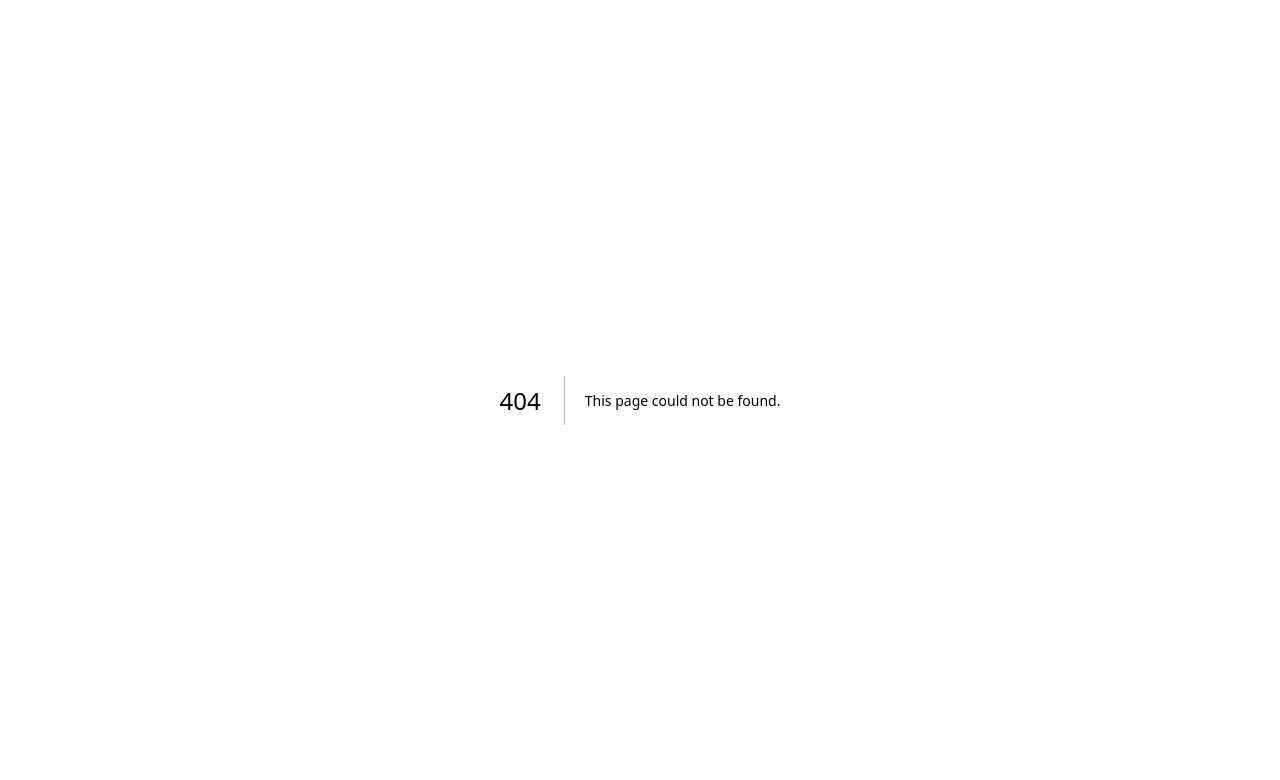
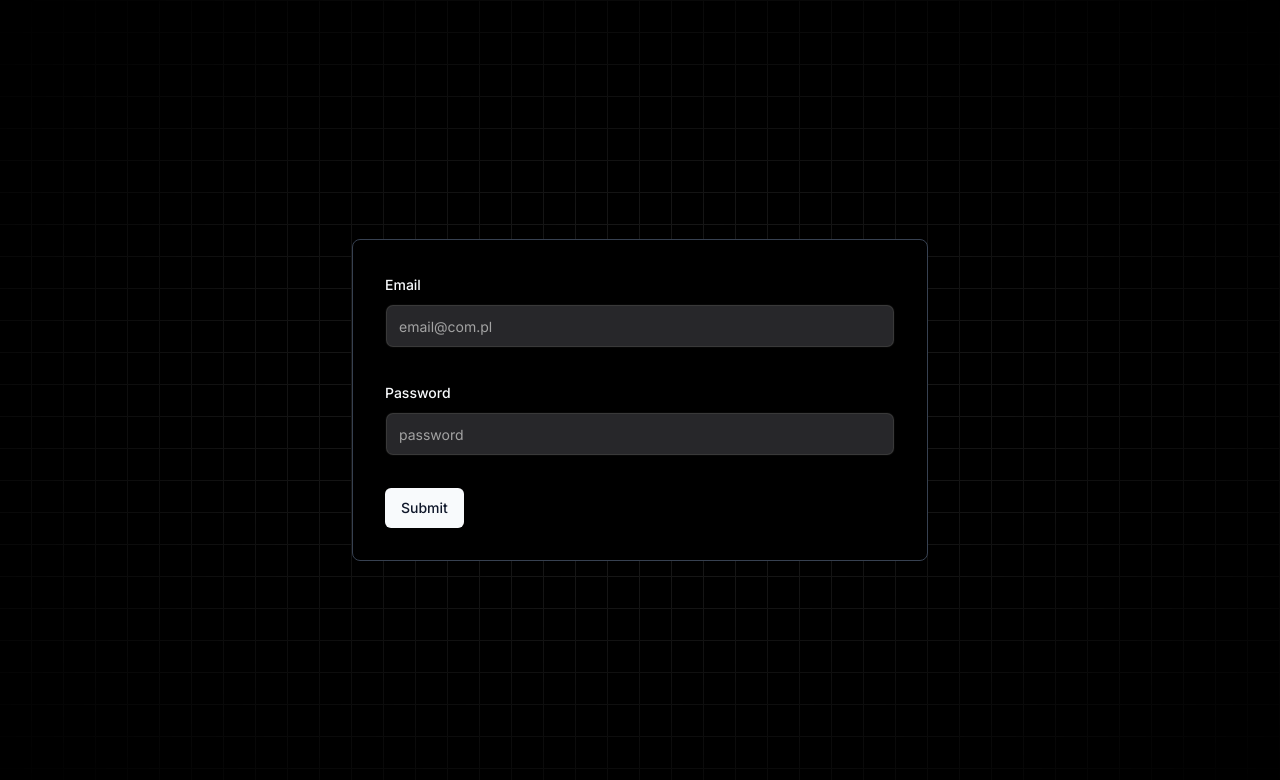
Before and after one commit to Podziuu/realtime-nextjs-chat, a Next.js app: page /login in a window 1280 px wide. Before the commit this address had no page. Shown: the top 780 px of the page. Built offline with nearby package versions, Linux system fonts and the light colour scheme.

Commit message:
Add login page

```diff
--- /dev/null
+++ b/app/(auth)/login/page.tsx
@@ -0,0 +1,80 @@
+"use client";
+
+import { zodResolver } from "@hookform/resolvers/zod";
+import { useForm } from "react-hook-form";
+import { z } from "zod";
+import { Button } from "@/components/ui/button";
+import {
+  Form,
+  FormControl,
+  FormField,
+  FormItem,
+  FormLabel,
+  FormMessage,
+} from "@/components/ui/form";
+import { Input } from "@/components/ui/input";
+
+const formSchema = z.object({
+  username: z.string().min(2).max(50),
+  email: z.string().email(),
+  password: z.string().min(8),
+  cpassword: z.string().min(8),
+});
+
+const page = () => {
+  const form = useForm<z.infer<typeof formSchema>>({
+    resolver: zodResolver(formSchema),
+    defaultValues: {
+      username: "",
+      email: "",
+      password: "",
+      cpassword: "",
+    },
+  });
+
+  function onSubmit(values: z.infer<typeof formSchema>) {
+    console.log(values);
+    if (values.password !== values.cpassword) {
+      // TODO: toast a message to user
+      alert("Passwords do not match");
+      return;
+    }
+    // TODO: send data to server and redirect to main page
+
+  }
+  return (
+    <Form {...form}>
+      <form onSubmit={form.handleSubmit(onSubmit)} className="space-y-8">
+        <FormField
+          control={form.control}
+          name="email"
+          render={({ field }) => (
+            <FormItem>
+              <FormLabel>Email</FormLabel>
+              <FormControl>
+                <Input placeholder="email@com.pl" type="text" {...field} />
+              </FormControl>
+              <FormMessage />
+            </FormItem>
+          )}
+        />
+        <FormField
+          control={form.control}
+          name="password"
+          render={({ field }) => (
+            <FormItem>
+              <FormLabel>Password</FormLabel>
+              <FormControl>
+                <Input placeholder="password" type="password" {...field} />
+              </FormControl>
+              <FormMessage />
+            </FormItem>
+          )}
+        />
+        <Button type="submit">Submit</Button>
+      </form>
+    </Form>
+  );
+};
+
+export default page;
```
